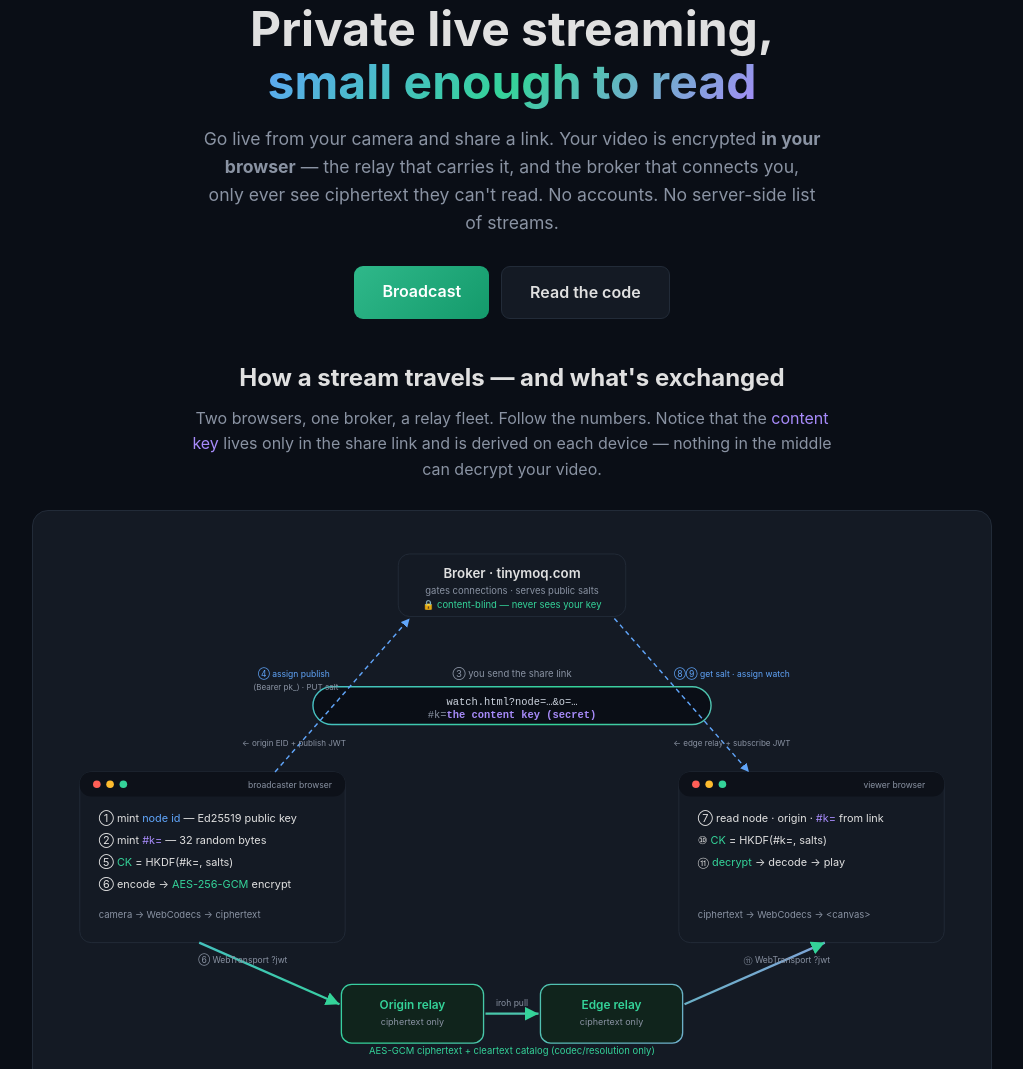
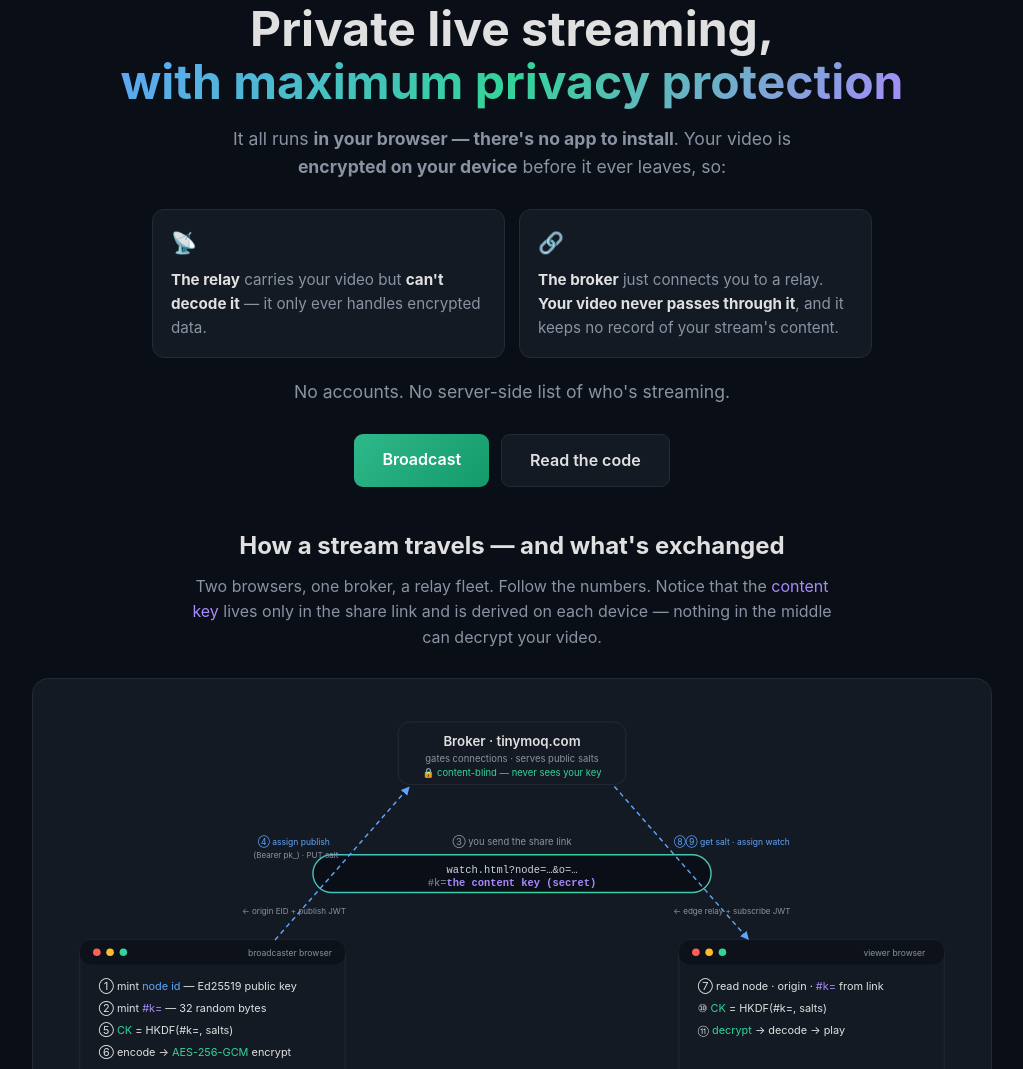
Before and after one commit to erikherz/earthseed, a website built with Vite: page simple/index.html in a window 1280 px wide. Shown: the part 123-1192 px from the top of the page, without its empty margins (128-1151 px from the left). Built offline with nearby package versions, Linux system fonts and the light colour scheme; no server answers.

Commit message:
Landing: privacy-first hero, plain language, separate relay vs broker
- Hero: 'with maximum privacy protection'; lead with 'runs in your browser, no app'.
- Split the two middle parties into their own points: the relay carries but can't decode
  your video; the broker only connects you to a relay and never touches it.
- Replace 'ciphertext' with plain 'encrypted' wording throughout the page.
- Drop the redundant bottom call-to-action + browser-support note.

```diff
--- a/simple/index.html
+++ b/simple/index.html
@@ -3,10 +3,10 @@
   <head>
     <meta charset="utf-8" />
     <meta name="viewport" content="width=device-width, initial-scale=1" />
-    <title>Earthseed — private live streaming, small enough to read</title>
+    <title>Earthseed — private live streaming, with maximum privacy protection</title>
     <meta
       name="description"
-      content="End-to-end-encrypted live streaming. Your video is encrypted in your browser; the relay and broker only ever move ciphertext they can't read."
+      content="Live streaming that runs in your browser — no app. Your video is encrypted on your device, so the relay that carries it can't decode it and the broker that connects you never touches it."
     />
     <style>
       :root {
@@ -42,6 +42,11 @@
       h1 { font-size: clamp(1.8rem, 5vw, 3rem); line-height: 1.1; margin: 0 0 16px; text-wrap: balance; }
       .grad { background: var(--grad); -webkit-background-clip: text; background-clip: text; color: transparent; }
       .sub { color: var(--muted); font-size: 1.1rem; max-width: 620px; margin: 0 auto 28px; text-wrap: pretty; }
+      .two-points { display: grid; grid-template-columns: 1fr 1fr; gap: 14px; max-width: 720px; margin: 0 auto; text-align: left; }
+      @media (max-width: 640px) { .two-points { grid-template-columns: 1fr; } }
+      .pt { background: var(--card); border: 1px solid var(--border); border-radius: 12px; padding: 16px 18px; color: var(--muted); font-size: 0.95rem; }
+      .pt b { color: var(--text); }
+      .pt-ic { font-size: 1.3rem; display: block; margin-bottom: 8px; }
       .cta { display: flex; gap: 12px; justify-content: center; flex-wrap: wrap; }
       .btn {
         padding: 13px 28px; border-radius: 9px; font-weight: 600; font-size: 1rem; cursor: pointer;
@@ -86,12 +91,16 @@
   <body>
     <div class="hero wrap">
       <span class="eyebrow">End-to-end encrypted</span>
-      <h1>Private live streaming,<br /><span class="grad">small enough to read</span></h1>
+      <h1>Private live streaming,<br /><span class="grad">with maximum privacy protection</span></h1>
       <p class="sub">
-        Go live from your camera and share a link. Your video is encrypted <b>in your browser</b> —
-        the relay that carries it, and the broker that connects you, only ever see ciphertext they
-        can't read. No accounts. No server-side list of streams.
+        It all runs <b>in your browser — there's no app to install</b>. Your video is
+        <b>encrypted on your device</b> before it ever leaves, so:
       </p>
+      <div class="two-points">
+        <div class="pt"><span class="pt-ic">📡</span><b>The relay</b> carries your video but <b>can't decode it</b> — it only ever handles encrypted data.</div>
+        <div class="pt"><span class="pt-ic">🔗</span><b>The broker</b> just connects you to a relay. <b>Your video never passes through it</b>, and it keeps no record of your stream's content.</div>
+      </div>
+      <p class="sub" style="margin-top: 20px">No accounts. No server-side list of who's streaming.</p>
       <div class="cta">
         <a class="btn primary" href="./broadcast.html">Broadcast</a>
         <a class="btn" href="https://github.com/erikherz/earthseed" target="_blank" rel="noopener">Read the code</a>
@@ -135,7 +144,7 @@
           <text x="44" y="326" fill="#e0e0e0" font-size="11.5">② mint <tspan fill="#a78bfa">#k=</tspan> — 32 random bytes</text>
           <text x="44" y="349" fill="#e0e0e0" font-size="11.5">⑤ <tspan fill="#34d399">CK</tspan> = HKDF(#k=, salts)</text>
           <text x="44" y="372" fill="#e0e0e0" font-size="11.5">⑥ encode → <tspan fill="#34d399">AES-256-GCM</tspan> encrypt</text>
-          <text x="44" y="404" fill="#8a93a3" font-size="10">camera → WebCodecs → ciphertext</text>
+          <text x="44" y="404" fill="#8a93a3" font-size="10">camera → encode → encrypt → send</text>
 
           <!-- VIEWER browser (right) -->
           <rect x="656" y="250" width="280" height="180" rx="12" fill="#141a24" stroke="#222b38" />
@@ -145,15 +154,15 @@
           <text x="676" y="303" fill="#e0e0e0" font-size="11.5">⑦ read node · origin · <tspan fill="#a78bfa">#k=</tspan> from link</text>
           <text x="676" y="326" fill="#e0e0e0" font-size="11.5">⑩ <tspan fill="#34d399">CK</tspan> = HKDF(#k=, salts)</text>
           <text x="676" y="349" fill="#e0e0e0" font-size="11.5">⑪ <tspan fill="#34d399">decrypt</tspan> → decode → play</text>
-          <text x="676" y="404" fill="#8a93a3" font-size="10">ciphertext → WebCodecs → &lt;canvas&gt;</text>
+          <text x="676" y="404" fill="#8a93a3" font-size="10">receive → decrypt → decode → play</text>
 
           <!-- FLEET (bottom) -->
           <rect x="300" y="474" width="150" height="62" rx="11" fill="#10241c" stroke="url(#g)" stroke-width="1.4" />
           <text x="375" y="500" text-anchor="middle" fill="#34d399" font-size="12.5" font-weight="600">Origin relay</text>
-          <text x="375" y="517" text-anchor="middle" fill="#8a93a3" font-size="9.5">ciphertext only</text>
+          <text x="375" y="517" text-anchor="middle" fill="#8a93a3" font-size="9.5">encrypted · can't decode</text>
           <rect x="510" y="474" width="150" height="62" rx="11" fill="#10241c" stroke="url(#g)" stroke-width="1.4" />
           <text x="585" y="500" text-anchor="middle" fill="#34d399" font-size="12.5" font-weight="600">Edge relay</text>
-          <text x="585" y="517" text-anchor="middle" fill="#8a93a3" font-size="9.5">ciphertext only</text>
+          <text x="585" y="517" text-anchor="middle" fill="#8a93a3" font-size="9.5">encrypted · can't decode</text>
 
           <!-- CONTROL PLANE (dashed blue) — to/from broker -->
           <line x1="230" y1="250" x2="372" y2="88" stroke="#60a5fa" stroke-width="1.5" stroke-dasharray="5 4" marker-end="url(#ab)" />
@@ -172,7 +181,7 @@
           <text x="480" y="497" text-anchor="middle" fill="#8a93a3" font-size="9">iroh pull</text>
           <line x1="662" y1="495" x2="810" y2="430" stroke="url(#g)" stroke-width="2.4" marker-end="url(#a)" />
           <text x="770" y="452" text-anchor="middle" fill="#8a93a3" font-size="9">⑪ WebTransport ?jwt</text>
-          <text x="480" y="548" text-anchor="middle" fill="#34d399" font-size="10">AES-GCM ciphertext + cleartext catalog (codec/resolution only)</text>
+          <text x="480" y="548" text-anchor="middle" fill="#34d399" font-size="10">your video travels encrypted end to end · only the codec &amp; size are visible</text>
         </svg>
       </div>
       <ol class="steps">
@@ -210,9 +219,9 @@
           <thead><tr><th>Party</th><th>Can see</th><th>Never sees</th></tr></thead>
           <tbody>
             <tr><td>Broker (tinymoq.com)</td><td class="see">node id, tenant pk_, public salts, coarse geo; mints tokens</td><td class="no">your <code>#k=</code>, the key CK, your video &amp; audio</td></tr>
-            <tr><td>Relay fleet</td><td class="see">a connection token, ciphertext frames, the catalog (codec/resolution)</td><td class="no">your <code>#k=</code>, the key CK, your video &amp; audio</td></tr>
+            <tr><td>Relay fleet</td><td class="see">a connection token, encrypted (unreadable) frames, the catalog (codec/resolution)</td><td class="no">your <code>#k=</code>, the key CK, your video &amp; audio</td></tr>
             <tr><td>Someone with the link</td><td class="see">everything — the link carries <code>#k=</code></td><td class="no">— (share it carefully)</td></tr>
-            <tr><td>Someone without the link</td><td class="see">at most opaque ciphertext</td><td class="no">anything decryptable</td></tr>
+            <tr><td>Someone without the link</td><td class="see">at most scrambled, unreadable data</td><td class="no">anything decryptable</td></tr>
           </tbody>
         </table>
       </div>
@@ -239,11 +248,6 @@
           </p>
         </div>
       </div>
-      <div class="cta" style="margin-top: 22px">
-        <a class="btn primary" href="./broadcast.html">Go live</a>
-        <a class="btn" href="./watch.html">Open a watch link</a>
-      </div>
-      <p class="note">Works on recent Chrome/Edge and Safari on iOS 18+ / macOS. Audio starts muted — tap to unmute.</p>
     </section>
 
     <footer class="wrap">
```
